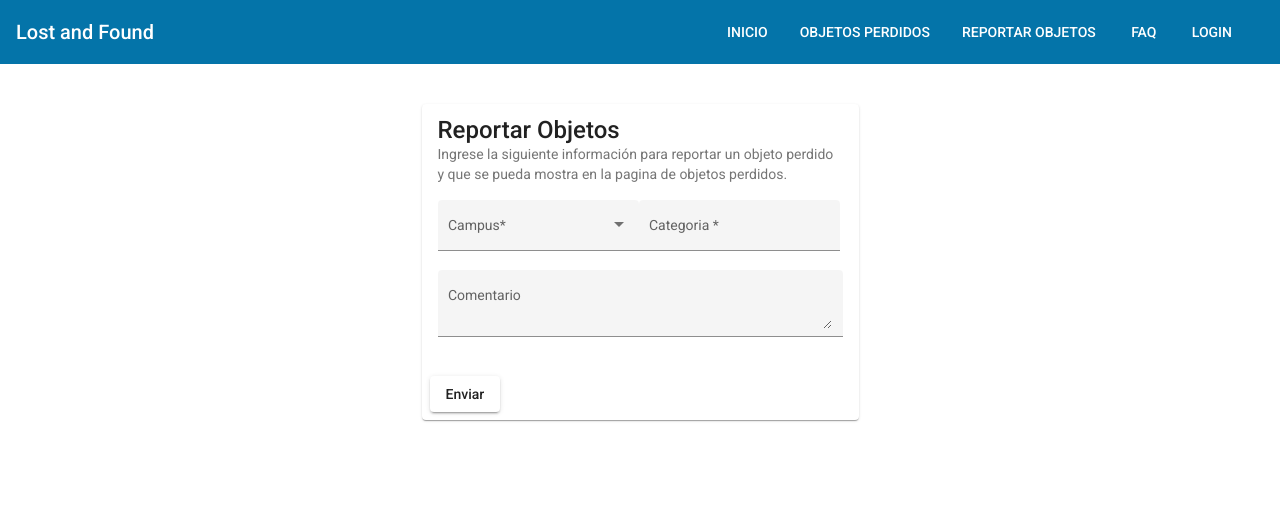
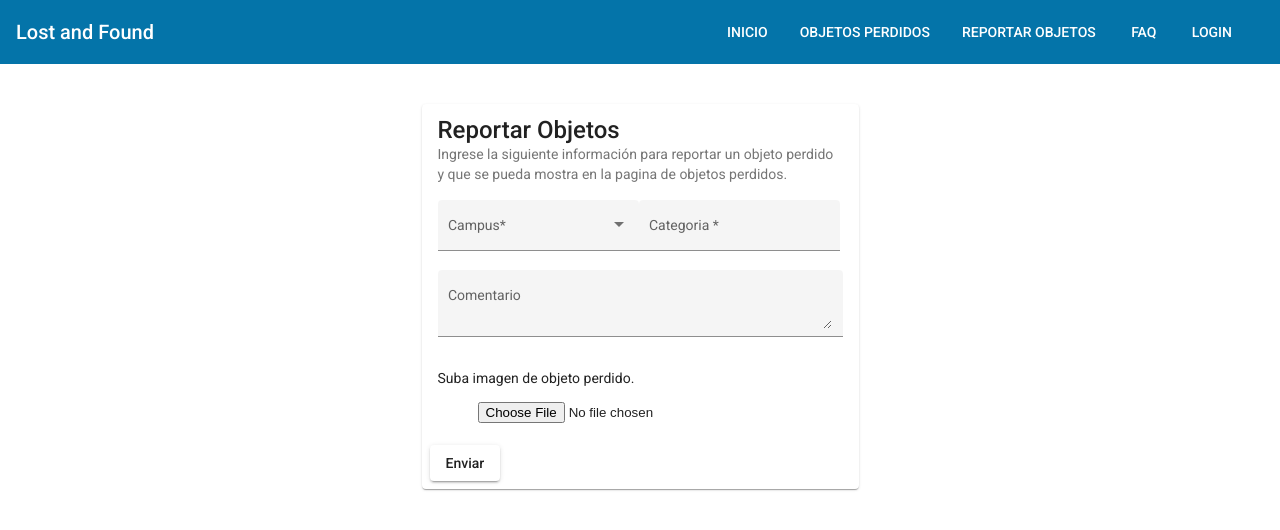
Before and after one commit to jeasika/LabWeb, an Angular app in the folder front/: page /reportarobjetos in a window 1280 px wide. Shown: the top 530 px of the page. Built offline with nearby package versions, Linux system fonts and the light colour scheme.

Commit message:
Image Update
Se puede selecionar un archivo png

```diff
--- a/front/src/app/reportar-objetos-component/reportar-objetos-component.component.html
+++ b/front/src/app/reportar-objetos-component/reportar-objetos-component.component.html
@@ -43,6 +43,12 @@
       <textarea matInput placeholder="Ex. Es negra, con una mancha café..."></textarea>
     </mat-form-field>
   </p>
+  <p>Suba imagen de objeto perdido.</p>
+  <blockquote>
+    <input type="file"
+       id="avatar" name="avatar"
+       accept="image/png, image/jpeg">
+  </blockquote>
     <mat-card-actions>
     <button mat-raised-button>Enviar</button>
     </mat-card-actions>
```
